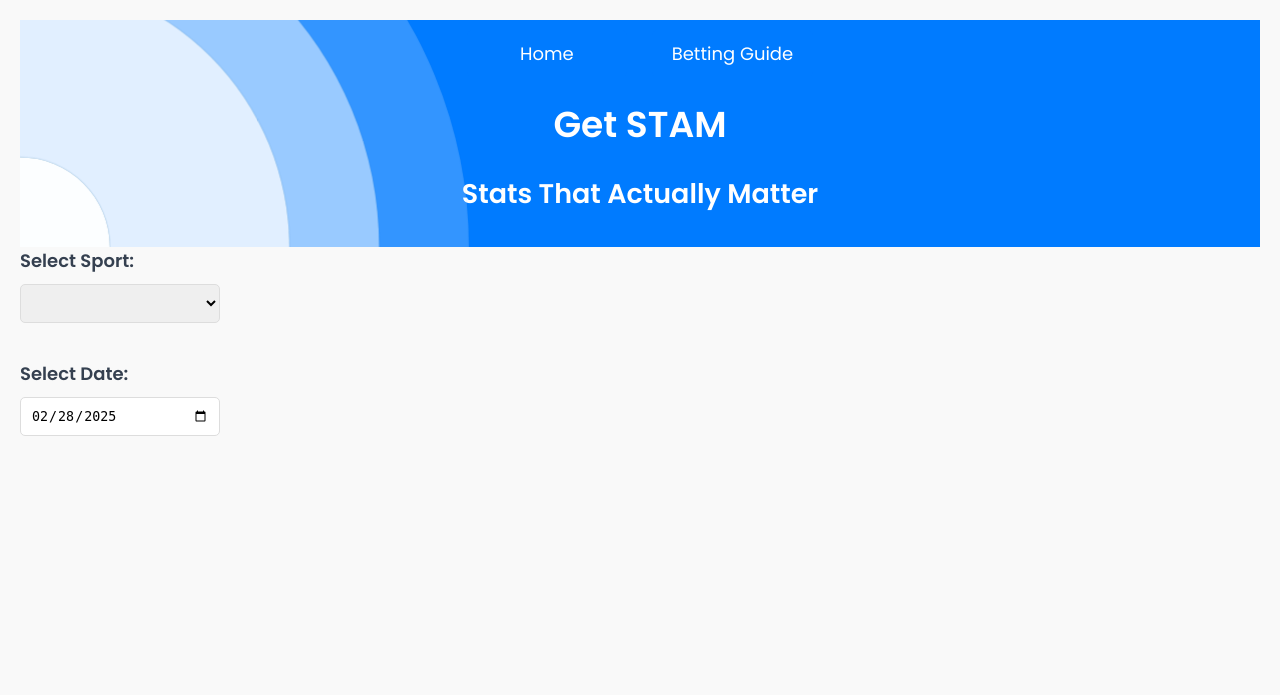
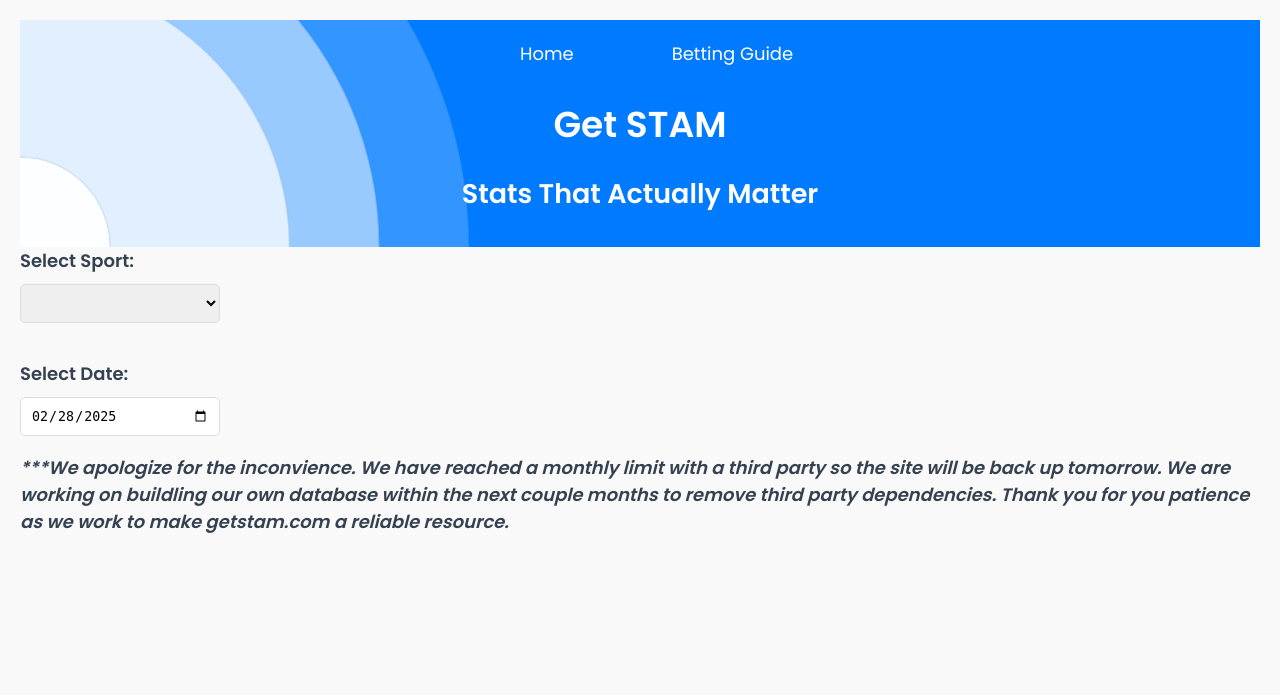
Before and after one commit to getstaminc/get-stam-py, a Flask app: page / in a window 1280 px wide. Shown: the top 695 px of the page. Run offline with Flask 3, Linux system fonts and the light colour scheme; data that the repository does not hold is empty; parts of the project's set-up code (start-up, migrations or seed data) failed here and were passed over.

Commit message:
update text

```diff
--- a/templates/index.html
+++ b/templates/index.html
@@ -633,6 +633,7 @@
         <button id="trendsButton" class="split-button-right">View Games with Trends</button>
     </div>
     <ul id="gamesList"></ul>
+    <p><strong><em>***We apologize for the inconvience. We have reached a monthly limit with a third party so the site will be back up tomorrow. We are working on buildling our own database within the next couple months to remove third party dependencies. Thank you for you patience as we work to make getstam.com a reliable resource.</e></em></strong></p>
     <!-- Loading Overlay -->
     <div id="loadingOverlay" class="loading-overlay">
         <div class="loading-content">
```
